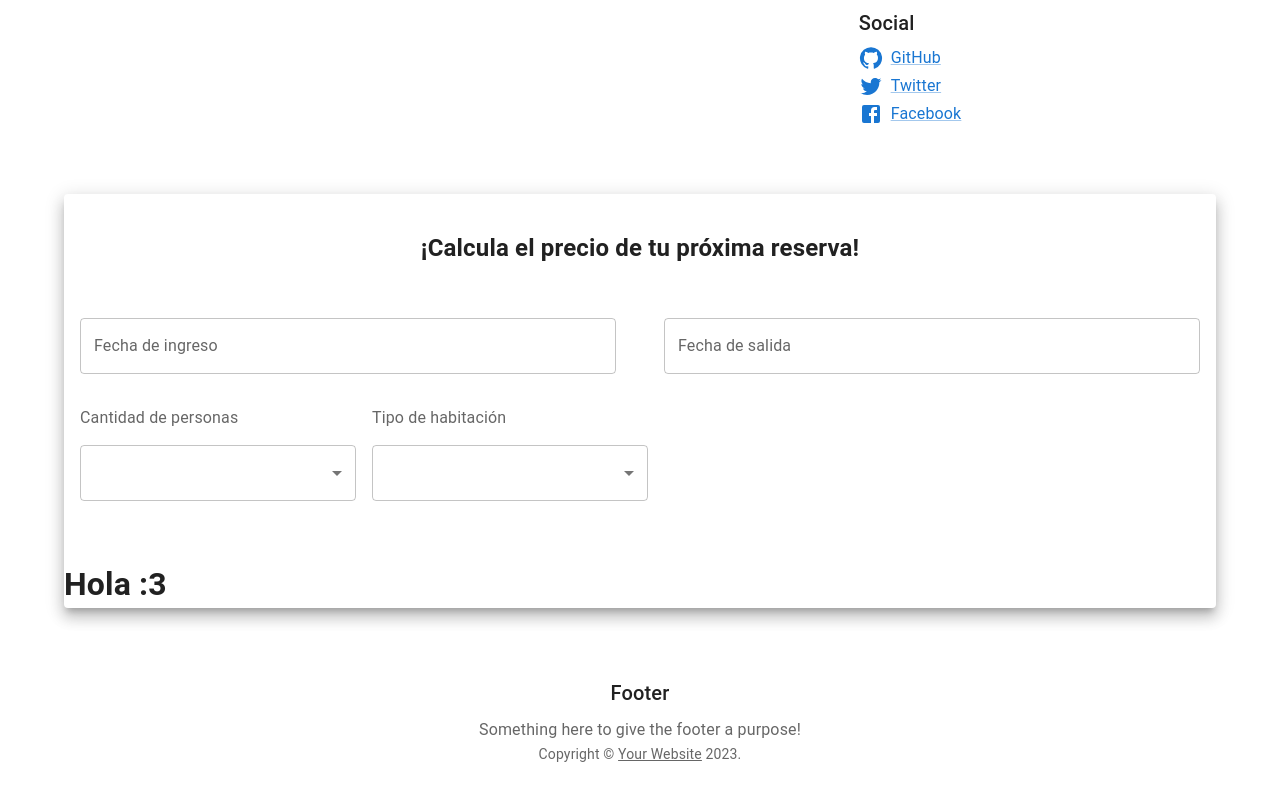
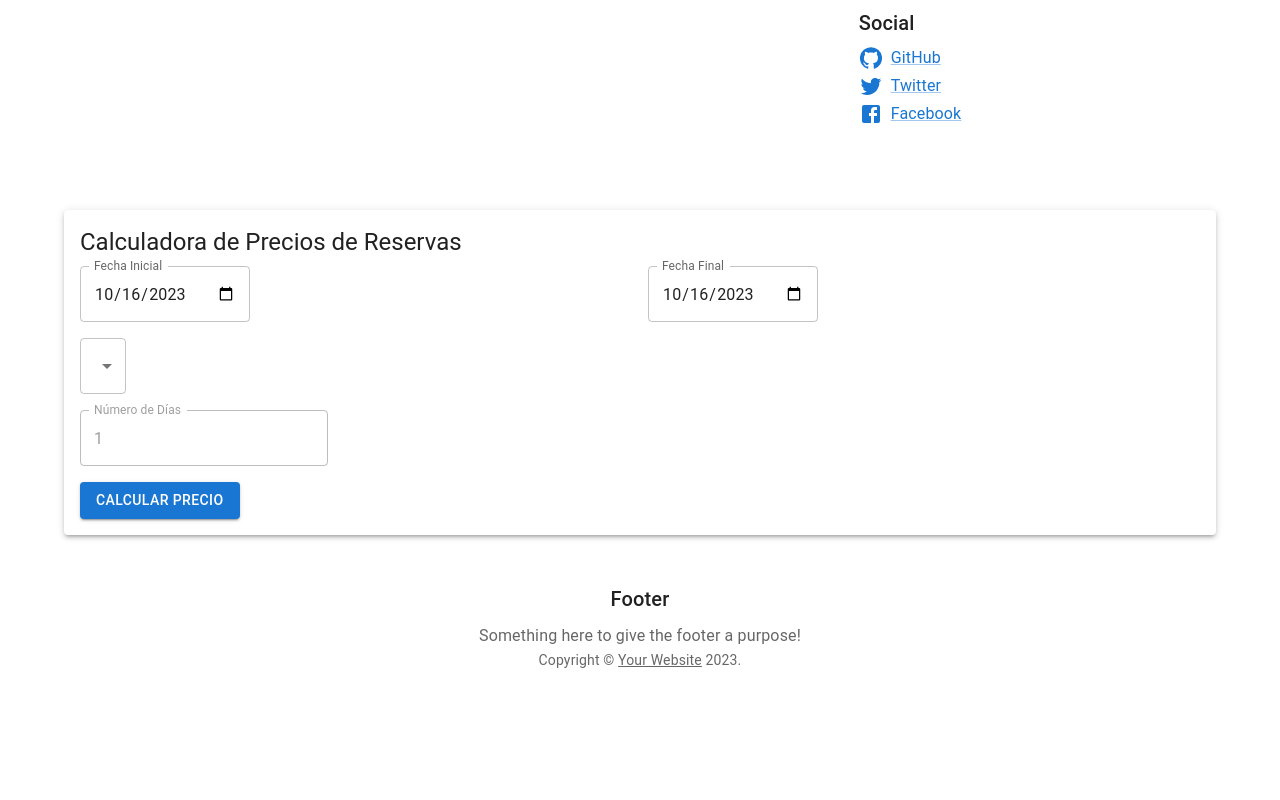
Before and after one commit to cristianmunoz1/roomplanner, a Next.js app: page /landing-page in a window 1280 px wide. Shown: the part 1284-2084 px from the top of the page. After the commit the page ends 2002 px from the top, so only its background shows below. Built offline with nearby package versions, Linux system fonts and the light colour scheme.

Commit message:
Se arregla el cambio de días seleccionados y se ejecuta la restricción para días negativos

```diff
--- a/components/price-calculator-component/PriceCalculatorComponent.tsx
+++ b/components/price-calculator-component/PriceCalculatorComponent.tsx
@@ -1,149 +1,96 @@
-import { Box, Grid, InputLabel, MenuItem, Paper, Select, SelectChangeEvent, TextField } from '@mui/material';
 import React, { useState } from 'react';
-import { AdapterDayjs } from '@mui/x-date-pickers/AdapterDayjs';
-import { LocalizationProvider } from '@mui/x-date-pickers/LocalizationProvider';
-import { DatePicker } from '@mui/x-date-pickers/DatePicker';
-import dayjs from 'dayjs'
-
-
+import { Grid, Paper, Typography, TextField, Select, MenuItem, Button } from '@mui/material';
+import { differenceInCalendarDays, format } from 'date-fns';
 
 const PriceCalculatorComponent = () => {
+    const [fechaIngreso, setFechaIngreso] = useState(new Date());
+    const [fechaSalida, setFechaSalida] = useState(new Date());
+    const [tipoHabitacion, setTipoHabitacion] = useState('Estandar');
+    const [diasSeleccionados, setDiasSeleccionados] = useState(1);
 
-    //Constantes
-    const tipoDeHabitaciones = {
-        'Sencilla': 50000,
-        'Premium': 70000,
-        'Super Premium': 80000,
-        'Presidencial:': 90000
-    }
+    const handleInputFechaIngreso = (event) => {
+        const fechaIngreso = new Date(event.target.value);
+        setFechaIngreso(fechaIngreso);
+        updateDiasSeleccionados(fechaIngreso, fechaSalida);
+    };
 
+    const handleInputFechaSalida = (event) => {
+        const newEndDate = new Date(event.target.value);
+        setFechaSalida(newEndDate);
+        updateDiasSeleccionados(fechaIngreso, newEndDate);
+    };
 
-    //Hooks
-    const [fechaIngreso, setFechaIngreso] = useState(new Date);
-    const [fechaSalida, setFechaSalida] = useState(new Date);
-    const [diasSeleccionados, setDiasSeleccionados] = useState(0);
-    const [cantidadPersonas, setCantidadPersonas] = useState('');
-    const [tipoDeHabitacion, setTipoDeHabitacion] = useState('');
+    const updateDiasSeleccionados = (start, end) => {
+        const days = differenceInCalendarDays(end, start);
+        if (days < 0) {
+            setDiasSeleccionados(0);
+        } else {
+            setDiasSeleccionados(days);
+        }
 
-    // Funciones handle
+    };
 
-    //Función para detectar cambios en la fecha de ingreso
-    const handleFechaIngreso = (e) => {
-        setFechaIngreso(e.target.value);
-        calcularDiasEstadia();
-    }
+    const handletipoHabitacionChange = (event) => {
+        setTipoHabitacion(event.target.value);
+    };
 
-    const handleFechaSalida = (e) => {
-        setFechaSalida(e.target.value);
-        calcularDiasEstadia();
-    }
+    const calculatePrice = () => {
 
-    //Función para detectar cambios en el input de cantidad de personas
-    const handleChangeCantidadPersonas = (event: SelectChangeEvent) => {
-
-        setCantidadPersonas(event.target.value);
-    }
-
-    //Función para detectar cambios en el input de tipo de habitación
-    const handleChangeTipoHabitacion = (event: SelectChangeEvent) => {
-        setTipoDeHabitacion(event.target.value);
-    }
-
-    const calcularDiasEstadia = () => {
-        const date1 = dayjs(fechaIngreso);
-        const date2 = dayjs(fechaSalida);
-
-        const diferencia = date2.diff(date1, 'day');
-        setDiasSeleccionados(diferencia);
-    }
-
+    };
 
     return (
-        <Paper elevation={10} sx={{
-
-        }}>
+        <Paper elevation={3} style={{ padding: '16px' }}>
+            <Typography variant="h5" gutterBottom>
+                Calculadora de Precios de Reservas
+            </Typography>
             <Grid container spacing={2}>
-                <Grid item xs={12} textAlign={'center'}>
-                    <h2>¡Calcula el precio de tu próxima reserva!</h2>
+                <Grid item xs={12} sm={6}>
+                    <TextField
+                        label="Fecha Inicial"
+                        type="date"
+                        value={format(fechaIngreso, 'yyyy-MM-dd')}
+                        onChange={handleInputFechaIngreso}
+                        InputLabelProps={{
+                            shrink: true,
+                        }}
+                    />
                 </Grid>
-                <Grid item xs={6} sx={{
-                    display: 'flex',
-                    flexDirection: 'column',
-                }}>
-
-                    <LocalizationProvider dateAdapter={AdapterDayjs}>
-                        <DatePicker
-                            format="DD/MM/YYYY"
-                            sx={{
-                                margin: 2,
-                            }}
-                            label={'Fecha de ingreso'}
-                            onChange={handleFechaIngreso}
-                        />
-                    </LocalizationProvider>
+                <Grid item xs={12} sm={6}>
+                    <TextField
+                        label="Fecha Final"
+                        type="date"
+                        value={format(fechaSalida, 'yyyy-MM-dd')}
+                        onChange={handleInputFechaSalida}
+                        InputLabelProps={{
+                            shrink: true,
+                        }}
+                    />
                 </Grid>
-                <Grid item xs={6} sx={{
-                    display: 'flex',
-                    flexDirection: 'column',
-                }}>
-
-                    <LocalizationProvider dateAdapter={AdapterDayjs}>
-                        <DatePicker
-                            format="DD/MM/YYYY"
-                            sx={{
-                                margin: 2,
-                            }}
-                            label={'Fecha de salida'}
-                            onChange={handleFechaSalida}
-                        />
-
-                    </LocalizationProvider>
-                </Grid>
-
-                <Grid item xs={3}>
-                    <InputLabel id="label-cantidad-personas" sx={{ marginLeft: 2 }}>Cantidad de personas</InputLabel>
+                <Grid item xs={12}>
                     <Select
-                        labelId='label-cantidad-personas'
-                        id='input-cantidad-personas'
-                        value={cantidadPersonas}
-                        label="Cantidad de personas"
-                        onChange={handleChangeCantidadPersonas}
-                        fullWidth
-                        sx={{
-                            margin: 2
-                        }}
+                        label="Tipo de Habitación"
+                        value={tipoHabitacion}
+                        onChange={handletipoHabitacionChange}
                     >
-                        <MenuItem value={1}> 1 </MenuItem>
-                        <MenuItem value={2}> 2 </MenuItem>
-                        <MenuItem value={3}> 3 </MenuItem>
-
-                    </Select>
-                    <h1>{cantidadPersonas}</h1>
-                </Grid>
-                <Grid item xs={3}>
-                    <InputLabel id="label-tipo-habitacion" sx={{ marginLeft: 2 }}>Tipo de habitación</InputLabel>
-                    <Select
-                        labelId='label-tipo-habitacion'
-                        id='input-tipo-habitacion'
-                        value={tipoDeHabitacion}
-                        label="Tipo de Habitación"
-                        onChange={handleChangeTipoHabitacion}
-                        fullWidth
-                        sx={{
-                            margin: 2
-                        }}
-                    >
-                        {Object.keys(tipoDeHabitaciones).map((tipoHabitacion, index) => (
-                            <MenuItem key={index} value={tipoHabitacion}>
-                                {tipoHabitacion}
-                            </MenuItem>
-                        ))}
-
+                        <MenuItem value="standard">Estándar</MenuItem>
+                        <MenuItem value="deluxe">Deluxe</MenuItem>
+                        <MenuItem value="suite">Suite</MenuItem>
                     </Select>
                 </Grid>
+                <Grid item xs={12}>
+                    <TextField
+                        label="Número de Días"
+                        value={diasSeleccionados}
+                        disabled
+                    />
+                </Grid>
+                <Grid item xs={12}>
+                    <Button variant="contained" color="primary" onClick={calculatePrice}>
+                        Calcular Precio
+                    </Button>
+                </Grid>
             </Grid>
-            <h1 className='text-3xl font-bold underline'>Hola :3</h1>
-        </Paper >
+        </Paper>
     );
 };
 
```
